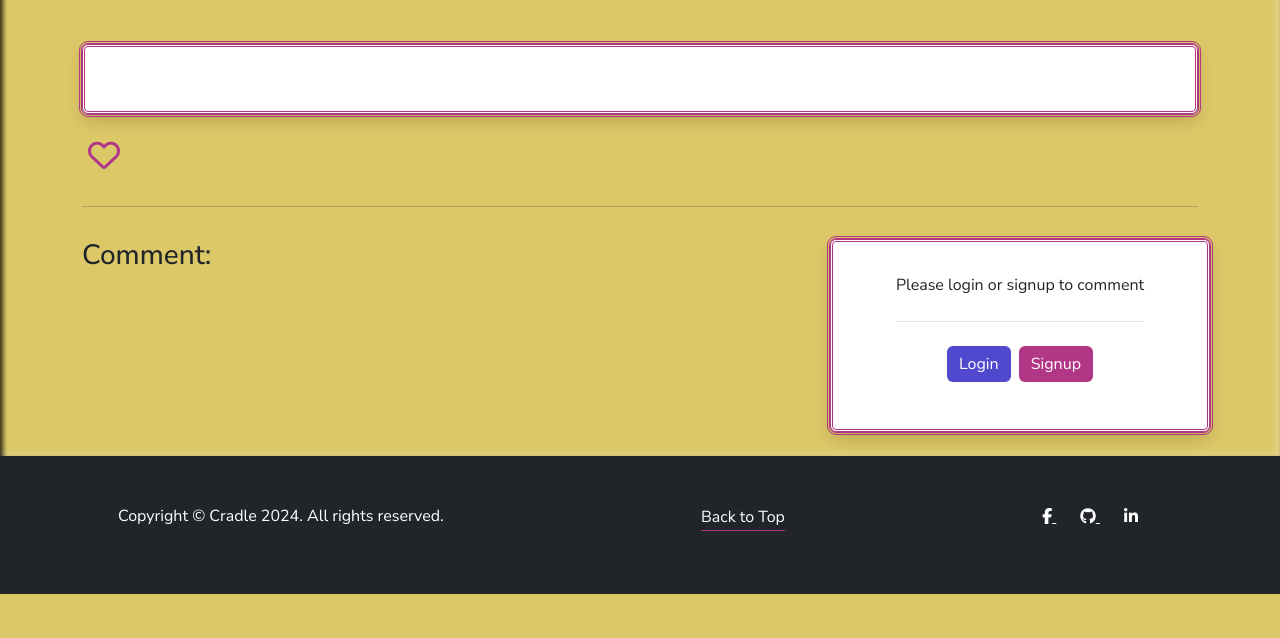
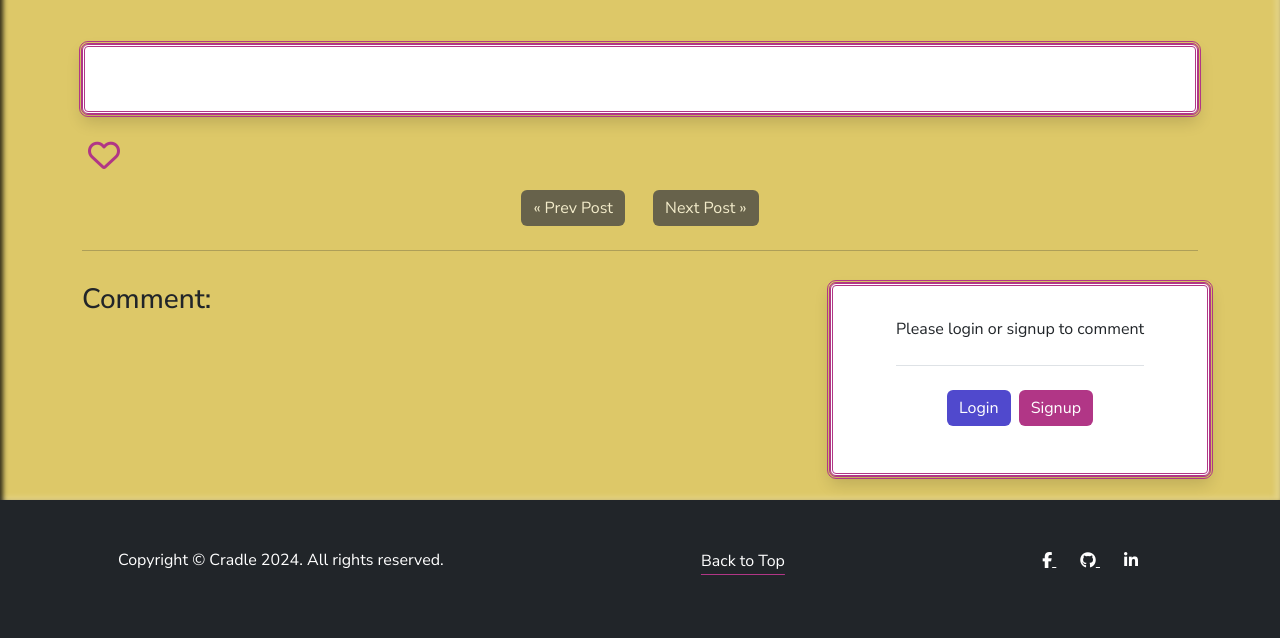
Before and after one commit to Yagavi1994/Cradle, a Django app: template blog/templates/blog/post_detail.html in a window 1280 px wide. Shown: the part 246-884 px from the top of the page. Before the commit the page ends 840 px from the top, so only its background shows below. Run offline with Django 4.2, Linux system fonts and the light colour scheme; the template is opened without the code that fills it, so the values that code supplies are empty; parts of the project's set-up code (start-up, migrations or seed data) failed here and were passed over; some libraries are stand-ins or nearby versions; some web fonts are replaced.

Commit message:
Add prev and next button for post detail page.

```diff
--- a/blog/templates/blog/post_detail.html
+++ b/blog/templates/blog/post_detail.html
@@ -42,9 +42,24 @@
                 <div id="alert-container" class="my-3"></div>
             </div>
             <div class="col-12">
-                <hr>
             </div>
         </div>
+        <!-- Pagination Links for Next and Previous Posts -->
+        <div class="post-navigation text-center mb-4">
+            <!-- Previous Post Button -->
+            <a href="{% if previous_post %}{% url 'post_detail' previous_post.slug %}{% else %}#{% endif %}"
+                class="btn btn-primary text-decoration-none text-white me-4 {% if not previous_post %}disabled{% endif %}">
+                &laquo; Prev Post
+            </a>
+
+            <!-- Next Post Button -->
+            <a href="{% if next_post %}{% url 'post_detail' next_post.slug %}{% else %}#{% endif %}"
+                class="btn btn-primary text-decoration-none text-white {% if not next_post %}disabled{% endif %}">
+                Next Post &raquo;
+            </a>
+        </div>
+        <hr>
+
         <!-- Displaying Comments -->
         <div class="row">
             <div class="col-md-8 mb-4 nunito-sans-regular mt-3 ">
@@ -57,12 +72,12 @@
           {% if not comment.approved and comment.author == user %}
           text-muted{% elif not comment.approved %} d-none{% endif %}" id="comment-{{ comment.id }}">
                         <div class=" d-flex align-items-center border-bottom">
-                            <a href="{% url 'profile' %}"class="enlarge"><img
+                            <a href="{% url 'profile' %}" class="enlarge"><img
                                     src="{% cloudinary_url comment.author.profile.profile_picture width=100 height=100 crop='fill' gravity='face' quality='auto:best' %}"
                                     class="m-2 profile-icon" alt="{{ comment.author.username }}'s profile picture"></a>
                             <a href="{% url 'profile' %}" class="text-decoration-none text-reset hover enlarge">
                                 <p class="pt-3" class="text-capitalize nunito-sans-regular fw-bold">
-                                        {{ comment.author }}<br>
+                                    {{ comment.author }}<br>
                             </a>
                             <span class="font-weight-normal nunito-sans-regular">
                                 {{ comment.created_on }}
--- a/blog/urls.py
+++ b/blog/urls.py
@@ -1,5 +1,4 @@
 from django.urls import path
-from .views import add_remove_favourite, profile_view, edit_profile_picture
 from . import views
 
 urlpatterns = [
```
Also changed, not shown: blog/views.py (+6 -10 lines).
